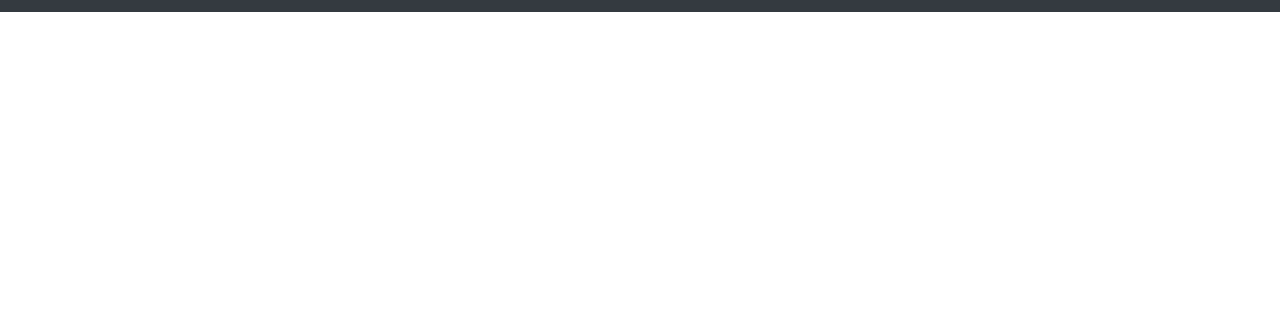
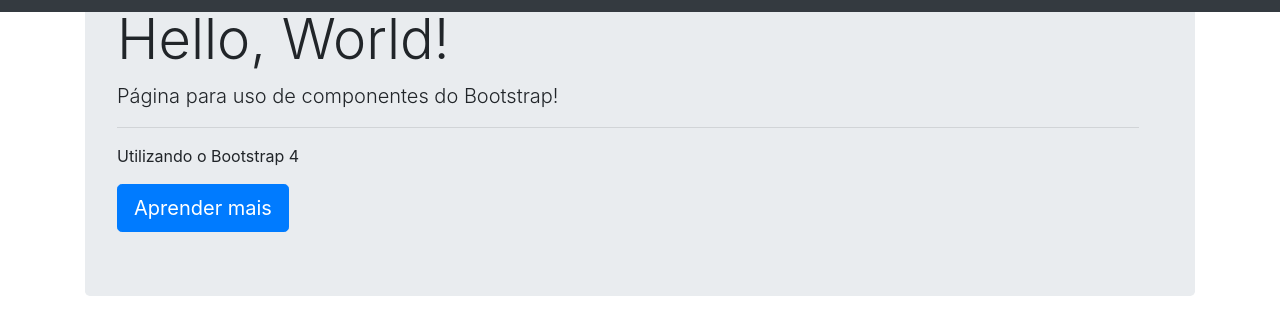
Before and after one commit to PauloAlves8039/Bootstrap-Componentes-CSS, a plain HTML site: page index.html in a window 1280 px wide. Shown: the part 58-392 px from the top of the page. Drawn offline with nearby package versions, Linux system fonts and the light colour scheme.

Commit message:
Adicionando o componente Jumbotron

```diff
--- a/index.html
+++ b/index.html
@@ -46,6 +46,16 @@
         </div>
     </nav>
 
+    <div class="container">
+        <div class="jumbotron">
+            <h1 class="display-4">Hello, World!</h1>
+            <p class="lead">Página para uso de componentes do Bootstrap!</p>
+            <hr class="mr-4">
+            <p>Utilizando o Bootstrap 4</p>
+            <a href="#" class="btn btn-primary btn-lg" role="button">Aprender mais</a>
+        </div>
+    </div>
+
     <script src="https://code.jquery.com/jquery-3.5.1.slim.min.js" integrity="sha384-DfXdz2htPH0lsSSs5nCTpuj/zy4C+OGpamoFVy38MVBnE+IbbVYUew+OrCXaRkfj" crossorigin="anonymous"></script>
     <script src="https://cdn.jsdelivr.net/npm/popper.js@1.16.0/dist/umd/popper.min.js" integrity="sha384-Q6E9RHvbIyZFJoft+2mJbHaEWldlvI9IOYy5n3zV9zzTtmI3UksdQRVvoxMfooAo" crossorigin="anonymous"></script>
     <script src="https://stackpath.bootstrapcdn.com/bootstrap/4.5.0/js/bootstrap.min.js" integrity="sha384-OgVRvuATP1z7JjHLkuOU7Xw704+h835Lr+6QL9UvYjZE3Ipu6Tp75j7Bh/kR0JKI" crossorigin="anonymous"></script>
```
